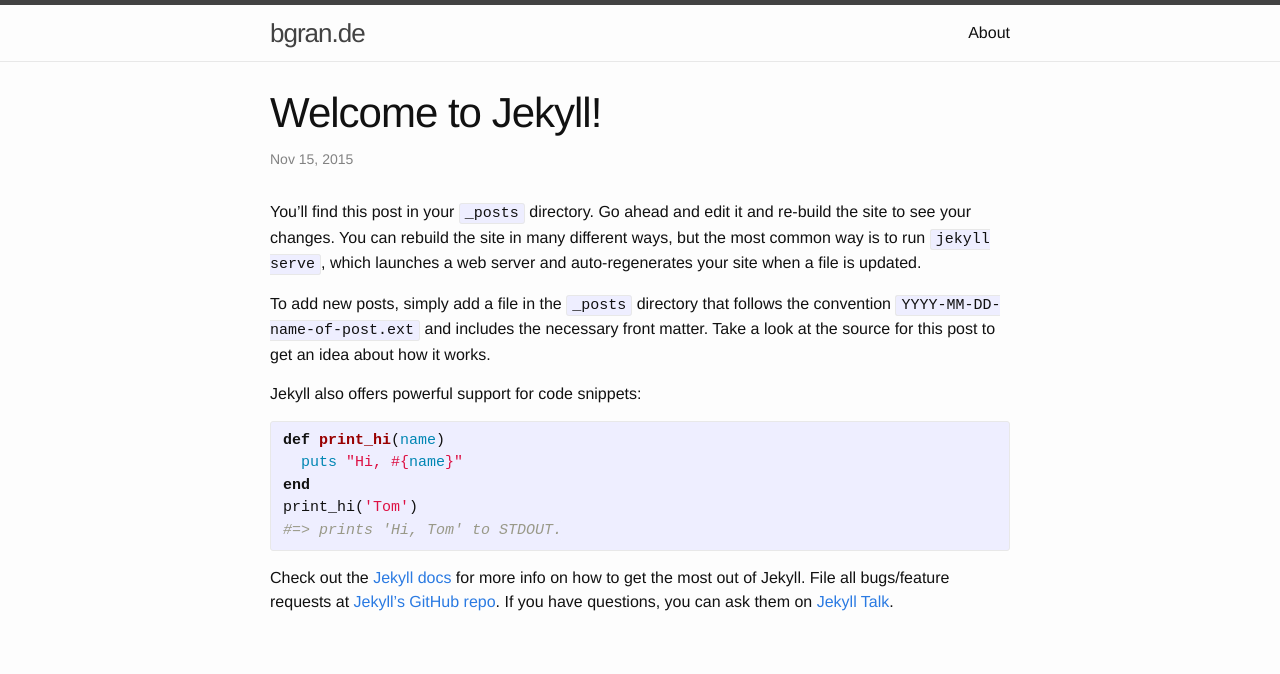
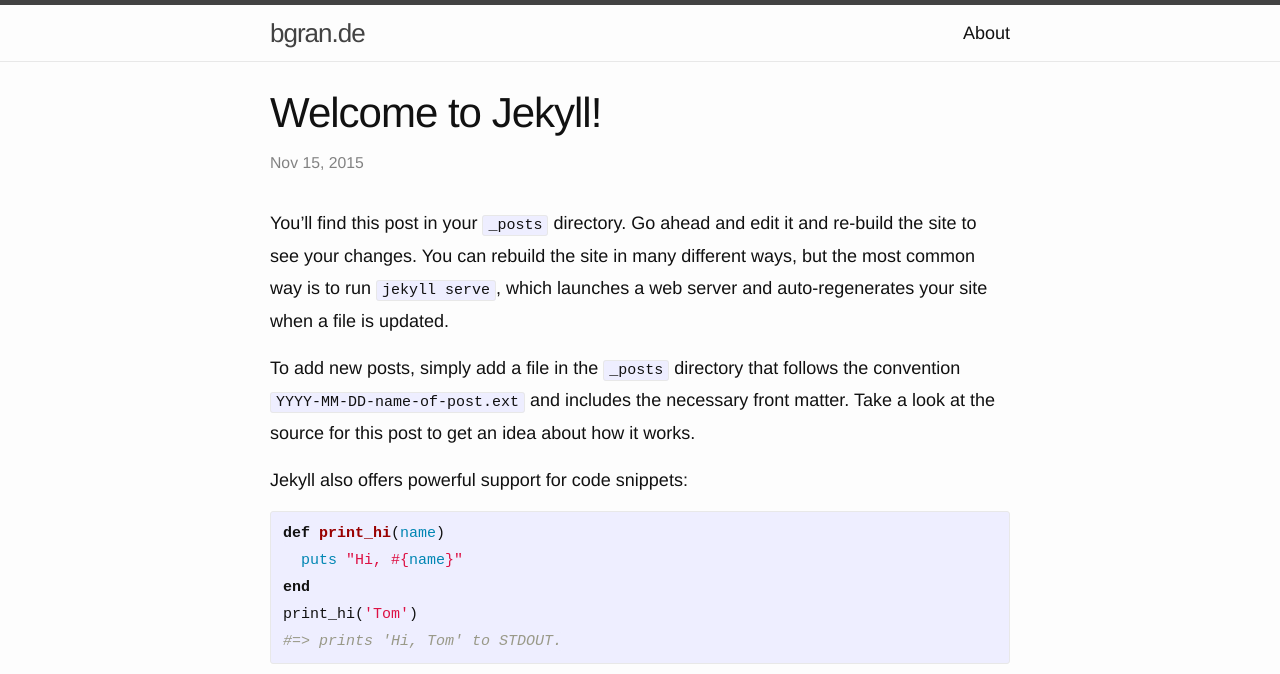
Before and after one commit to BrunoGrandePhD/scientificbruno.github.io, a Jekyll site: the page built from _posts/2015-11-15-welcome-to-jekyll.markdown, in a window 1280 px wide. Shown: the top 674 px of the page. Built offline with Jekyll 4.4.1, drawn with Linux system fonts in a browser that asks for light colours; grey boxes are pictures that could not be loaded.

Commit message:
improved design

```diff
--- a/_sass/_layout.scss
+++ b/_sass/_layout.scss
@@ -190,6 +190,14 @@
     font-size: 24px;
 }
 
+.avatar {
+    width: 30%;
+    float: right;
+    margin: 0 0 0.5em 0.5em;
+    border-radius: 0.5em;
+    border: 2px solid #565656;
+}
+
 
 
 /**
--- a/css/main.scss
+++ b/css/main.scss
@@ -7,10 +7,10 @@
 
 // Our variables
 $base-font-family: "Helvetica Neue", Helvetica, Arial, sans-serif;
-$base-font-size:   16px;
-$base-font-weight: 400;
+$base-font-size:   18px;
+$base-font-weight: 300;
 $small-font-size:  $base-font-size * 0.875;
-$base-line-height: 1.5;
+$base-line-height: 1.8;
 
 $spacing-unit:     30px;
 
```
